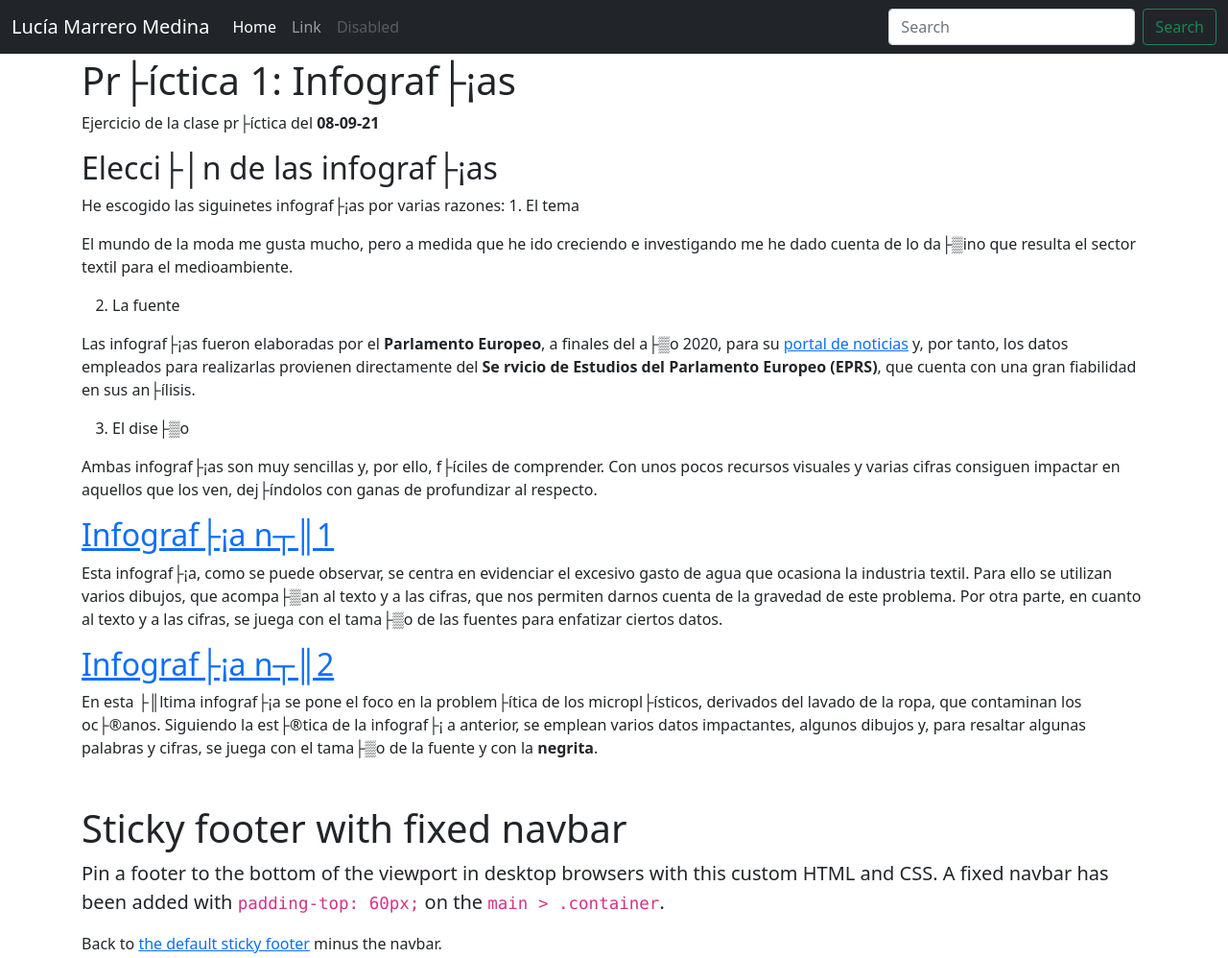
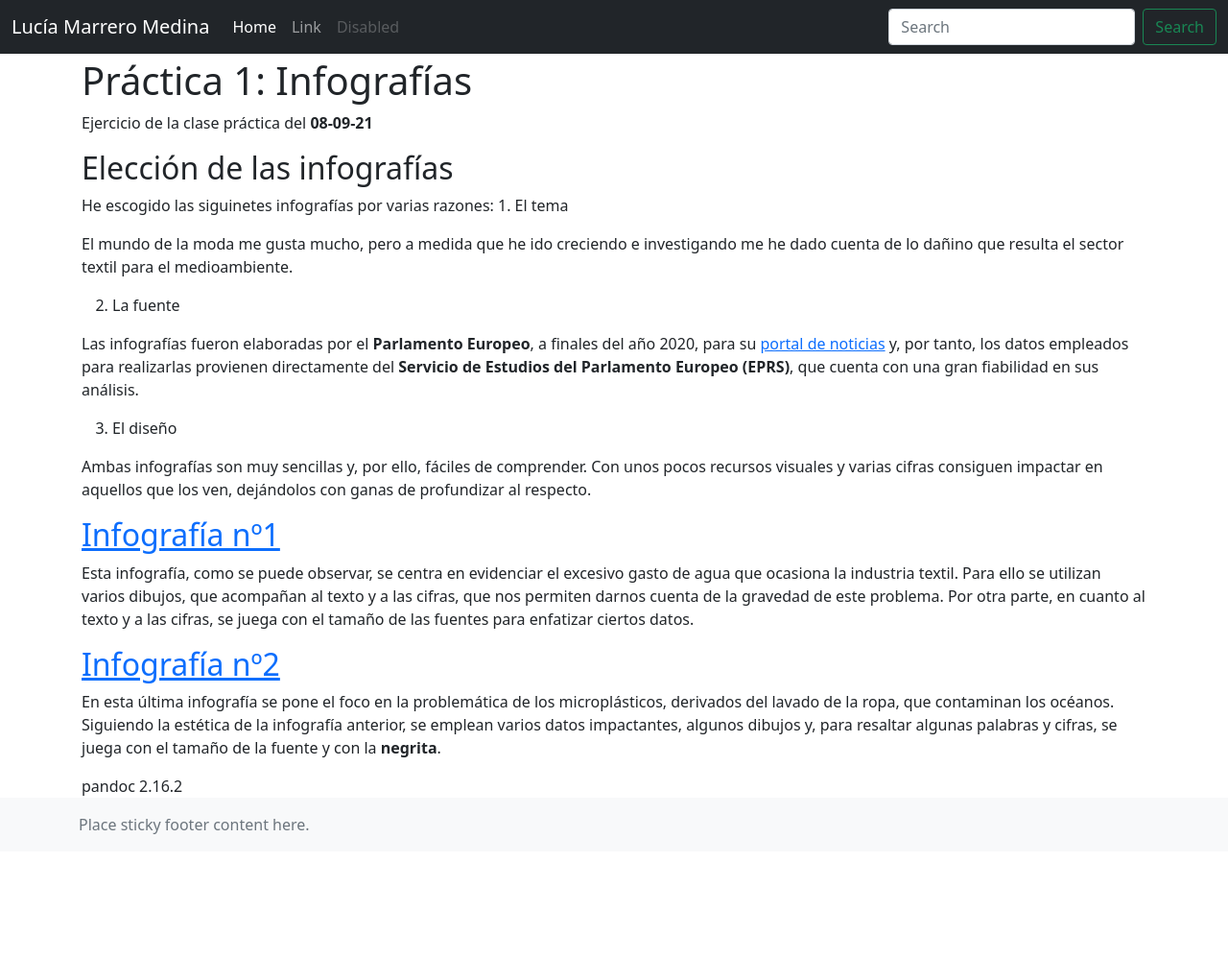
Before and after one commit to luciamame/uc3m-periodismo-datos, a plain HTML site: page docs/infografia-1.html in a window 1280 px wide. Shown: the top 998 px of the page at 96% size. After the commit the page ends 887 px from the top, so only its background shows below. Drawn offline with Linux system fonts and the light colour scheme.

Commit message:
infografia-1.html

```diff
--- a/docs/infografia-1.html
+++ b/docs/infografia-1.html
@@ -70,34 +70,24 @@
 <!-- Begin page content -->
 <main class="flex-shrink-0">
   <div class="container">
-<h1 id="pr├íctica-1-infograf├¡as">Pr├íctica 1: Infograf├¡as</h1>
-<p>Ejercicio de la clase pr├íctica del <strong>08-09-21</strong></p>
-<h2 id="elecci├│n-de-las-infograf├¡as">Elecci├│n de las infograf├¡as</h2>
-<p>He escogido las siguinetes infograf├¡as por varias razones: 1. El tema</p>
-<p>El mundo de la moda me gusta mucho, pero a medida que he ido creciendo e investigando me he dado cuenta de lo da├▒ino que resulta el sector textil para el medioambiente.</p>
+<h1 id="práctica-1-infografías">Práctica 1: Infografías</h1>
+<p>Ejercicio de la clase práctica del <strong>08-09-21</strong></p>
+<h2 id="elección-de-las-infografías">Elección de las infografías</h2>
+<p>He escogido las siguinetes infografías por varias razones: 1. El tema</p>
+<p>El mundo de la moda me gusta mucho, pero a medida que he ido creciendo e investigando me he dado cuenta de lo dañino que resulta el sector textil para el medioambiente.</p>
 <ol start="2" type="1">
 <li>La fuente</li>
 </ol>
-<p>Las infograf├¡as fueron elaboradas por el <strong>Parlamento Europeo</strong>, a finales del a├▒o 2020, para su <a href="https://www.europarl.europa.eu/news/es/headlines/society/20201208STO
-93327/el-impacto-de-la-produccion-textil-y-de-los-residuos-en-el-medio-ambiente">portal de noticias</a> y, por tanto, los datos empleados para realizarlas provienen directamente del <strong>Se
-rvicio de Estudios del Parlamento Europeo (EPRS)</strong>, que cuenta con una gran fiabilidad en sus an├ílisis.</p>
+<p>Las infografías fueron elaboradas por el <strong>Parlamento Europeo</strong>, a finales del año 2020, para su <a href="https://www.europarl.europa.eu/news/es/headlines/society/20201208STO93327/el-impacto-de-la-produccion-textil-y-de-los-residuos-en-el-medio-ambiente">portal de noticias</a> y, por tanto, los datos empleados para realizarlas provienen directamente del <strong>Servicio de Estudios del Parlamento Europeo (EPRS)</strong>, que cuenta con una gran fiabilidad en sus análisis.</p>
 <ol start="3" type="1">
-<li>El dise├▒o</li>
+<li>El diseño</li>
 </ol>
-<p>Ambas infograf├¡as son muy sencillas y, por ello, f├íciles de comprender. Con unos pocos recursos visuales y varias cifras consiguen impactar en aquellos que los ven, dej├índolos con ganas
-de profundizar al respecto.</p>
-<h2 id="infograf├¡a-n┬║1"><a href="https://www.europarl.europa.eu/resources/library/images/20201214PHT93870/20201214PHT93870_original.jpg">Infograf├¡a n┬║1</a></h2>
-<p>Esta infograf├¡a, como se puede observar, se centra en evidenciar el excesivo gasto de agua que ocasiona la industria textil. Para ello se utilizan varios dibujos, que acompa├▒an al texto y
- a las cifras, que nos permiten darnos cuenta de la gravedad de este problema. Por otra parte, en cuanto al texto y a las cifras, se juega con el tama├▒o de las fuentes para enfatizar ciertos
-datos.</p>
-<h2 id="infograf├¡a-n┬║2"><a href="https://www.europarl.europa.eu/resources/library/images/20201214PHT93876/20201214PHT93876_original.jpg">Infograf├¡a n┬║2</a></h2>
-<p>En esta ├║ltima infograf├¡a se pone el foco en la problem├ítica de los micropl├ísticos, derivados del lavado de la ropa, que contaminan los oc├®anos. Siguiendo la est├®tica de la infograf├¡
-a anterior, se emplean varios datos impactantes, algunos dibujos y, para resaltar algunas palabras y cifras, se juega con el tama├▒o de la fuente y con la <strong>negrita</strong>.</p>
-
-
-<h1 class="mt-5">Sticky footer with fixed navbar</h1>
-    <p class="lead">Pin a footer to the bottom of the viewport in desktop browsers with this custom HTML and CSS. A fixed navbar has been added with <code class="small">padding-top: 60px;</code> on the <code class="small">main &gt; .container</code>.</p>
-    <p>Back to <a href="css/sticky-footer/">the default sticky footer</a> minus the navbar.</p>
+<p>Ambas infografías son muy sencillas y, por ello, fáciles de comprender. Con unos pocos recursos visuales y varias cifras consiguen impactar en aquellos que los ven, dejándolos con ganas de profundizar al respecto.</p>
+<h2 id="infografía-nº1"><a href="https://www.europarl.europa.eu/resources/library/images/20201214PHT93870/20201214PHT93870_original.jpg">Infografía nº1</a></h2>
+<p>Esta infografía, como se puede observar, se centra en evidenciar el excesivo gasto de agua que ocasiona la industria textil. Para ello se utilizan varios dibujos, que acompañan al texto y a las cifras, que nos permiten darnos cuenta de la gravedad de este problema. Por otra parte, en cuanto al texto y a las cifras, se juega con el tamaño de las fuentes para enfatizar ciertos datos.</p>
+<h2 id="infografía-nº2"><a href="https://www.europarl.europa.eu/resources/library/images/20201214PHT93876/20201214PHT93876_original.jpg">Infografía nº2</a></h2>
+<p>En esta última infografía se pone el foco en la problemática de los microplásticos, derivados del lavado de la ropa, que contaminan los océanos. Siguiendo la estética de la infografía anterior, se emplean varios datos impactantes, algunos dibujos y, para resaltar algunas palabras y cifras, se juega con el tamaño de la fuente y con la <strong>negrita</strong>.</p>
+pandoc 2.16.2
   </div>
 </main>
 
```
